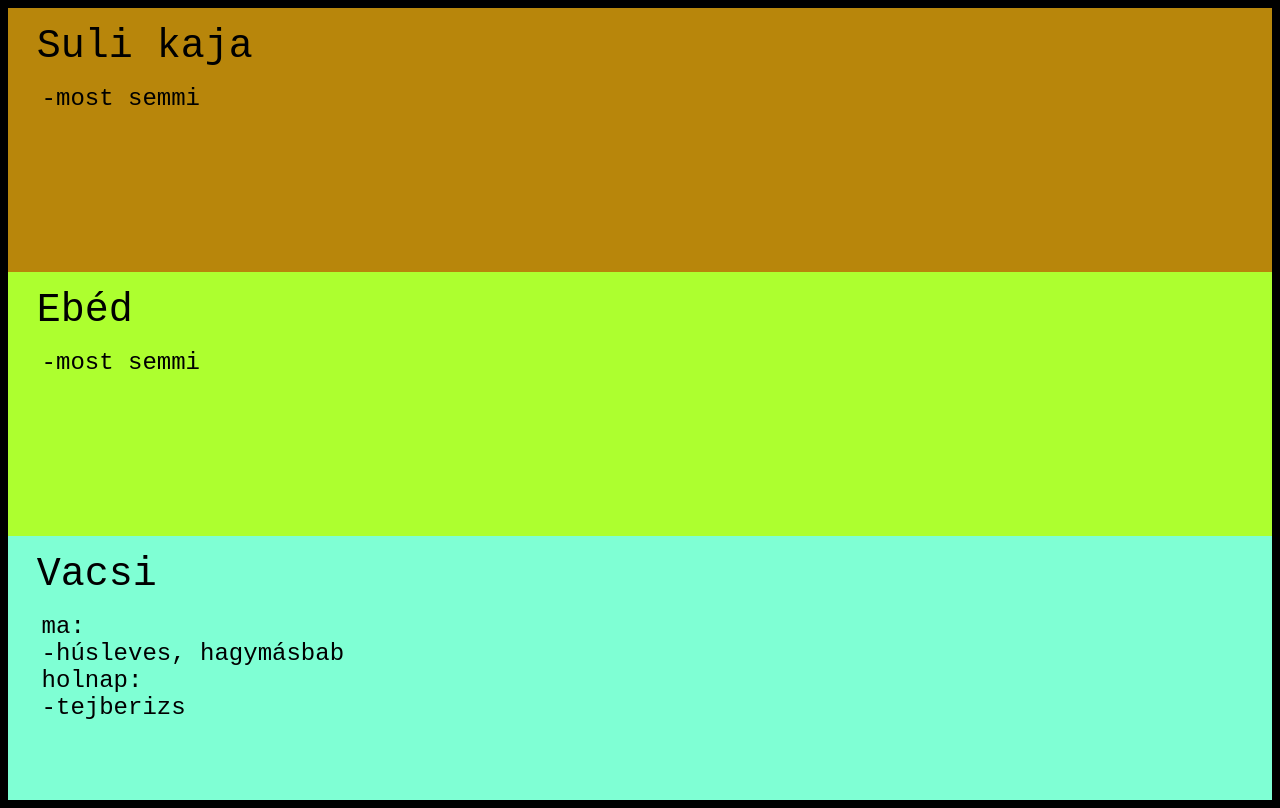
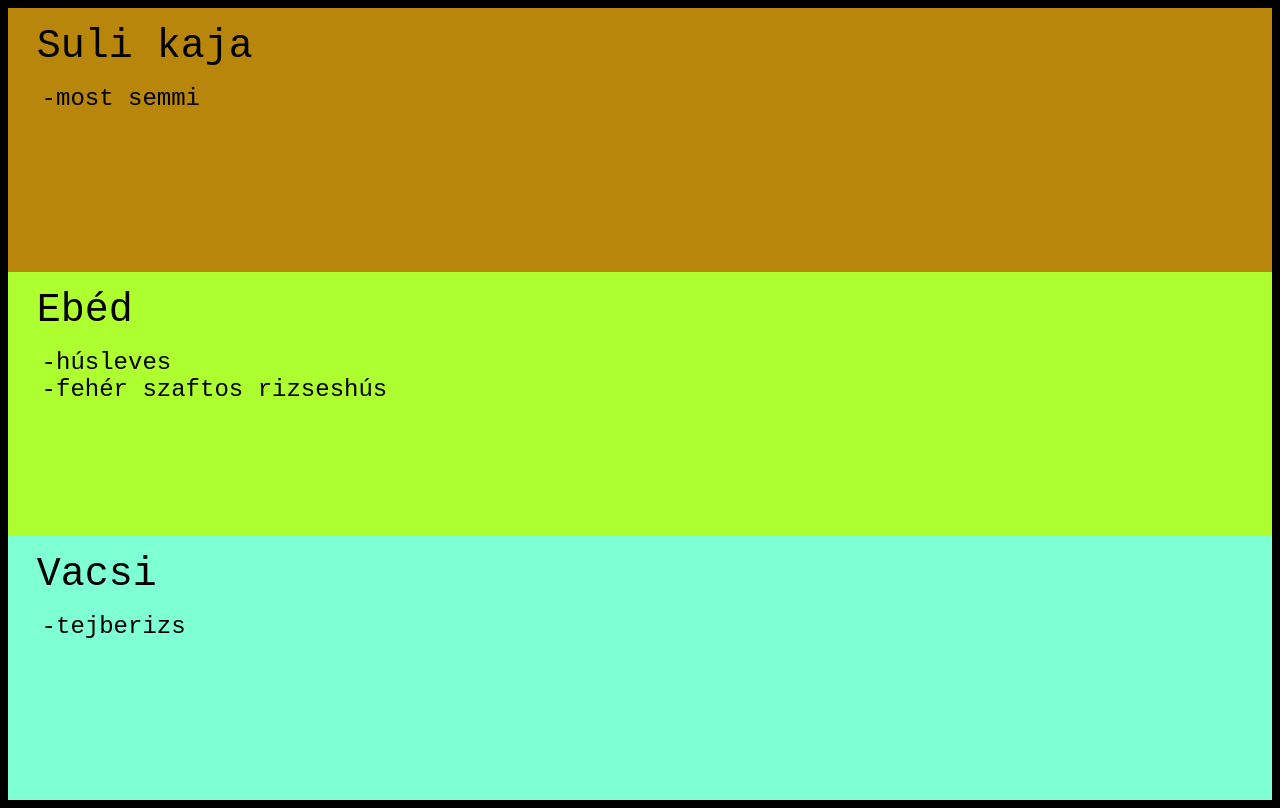
Before and after one commit to gaudi68/amaimenu, a plain HTML site: page index.html in a window 1280 px wide. Drawn offline with Linux system fonts and the light colour scheme; a web font is replaced by a local one.

Commit message:
Update index.html

```diff
--- a/index.html
+++ b/index.html
@@ -77,8 +77,8 @@ body{
         let vacsi = document.getElementById("var_vacsi");
 
         let valasz1 = "-most semmi";
-        let valasz2 = "-most semmi";
-        let valasz3 = "ma:\n-húsleves, hagymásbab\nholnap:\n-tejberizs";
+        let valasz2 = "-húsleves\n-fehér szaftos rizseshús";
+        let valasz3 = "-tejberizs";
 
         suli.innerText = valasz1;
         ebed.innerText = valasz2;
```
